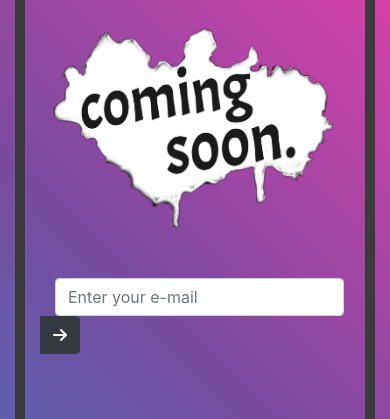
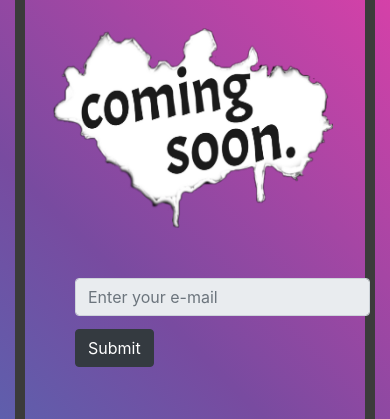
Before and after one commit to Fit-engineer20/coming-soon, a plain HTML site: page index.html in a window 390 px wide. Shown: the part 246-665 px from the top of the page. Drawn offline with nearby package versions, Linux system fonts and the light colour scheme.

Commit message:
updradation 3

```diff
--- a/index.html
+++ b/index.html
@@ -27,15 +27,11 @@
             <div class="col col-lg-6 col-sm-12  col1 bottom-col">
                <img class="coming-soon" src="images/image.png" alt="coming soon" />
 
-                  <form class="form-row align-items-center input" action="index.html" method="post">
-                    <div class="form-row">
-                      <div class="col-auto input">
-                        <input type="email" class="form-control" placeholder="Enter your e-mail">
-                      </div>
-                      <div class="col-auto input-btn" >
-                        <button type="button" class="btn btn-dark input-btn"><i class="fas fa-arrow-right"></i></button>
-                      </div>
-                     </div>
+                  <form class="form-inline">
+                   <div class="form-group mb-2">
+                     <input type="email" readonly class="form-control" placeholder="Enter your e-mail">
+                  </div>
+                  <button type="submit" class="btn btn-dark mb-2 input-btn">Submit</button>
                   </form>
 
             </div>
--- a/styles.css
+++ b/styles.css
@@ -35,14 +35,7 @@
 }
 
 input{
-  margin-left: 80px;
-  border-top-right-radius: 0;
-  border-bottom-right-radius: 0;
-}
-.input-btn{
-  margin-left:30px;
-  border-top-left-radius: 0;
-  border-bottom-left-radius: 0;
+  margin-left: 70px;
 }
 .col2{
   text-align: right;
@@ -81,13 +74,13 @@ input{
     text-align: center;
   }
   input{
-    margin-left: 130px;
+    margin-left: 140px;
   }
   .input-btn{
-    margin-left:60px;
+    margin-left:40px;
   }
   .col2{
-    margin-top: 70px;
+    margin-top: 50px;
   }
  .box{
    margin-top:50px;
@@ -109,10 +102,11 @@ input{
     height:200px;
   }
   input{
-    margin-left: 20px;
+    margin-left: 33px;
   }
-  .input-btn{
-    margin-left:0;
+   .input-btn{
+     margin-top: 5px;
+    margin-left:33px;
   }
   .box{
     margin-top:20px;
@@ -130,11 +124,12 @@ input{
     width:280px;
     height:200px;
   }
-input{
-    margin-left: 15px;
+  input{
+    margin-left:30px;
   }
   .input-btn{
-    margin-left:0;
+    margin-top: 5px;
+    margin-left:30px;
   }
   .box{
     margin-top:20px;
@@ -166,6 +161,7 @@ input{
     padding-right: 0;
   }
 }
+
 @media (min-width:1000px){
   .center {
     height:650px;
```
